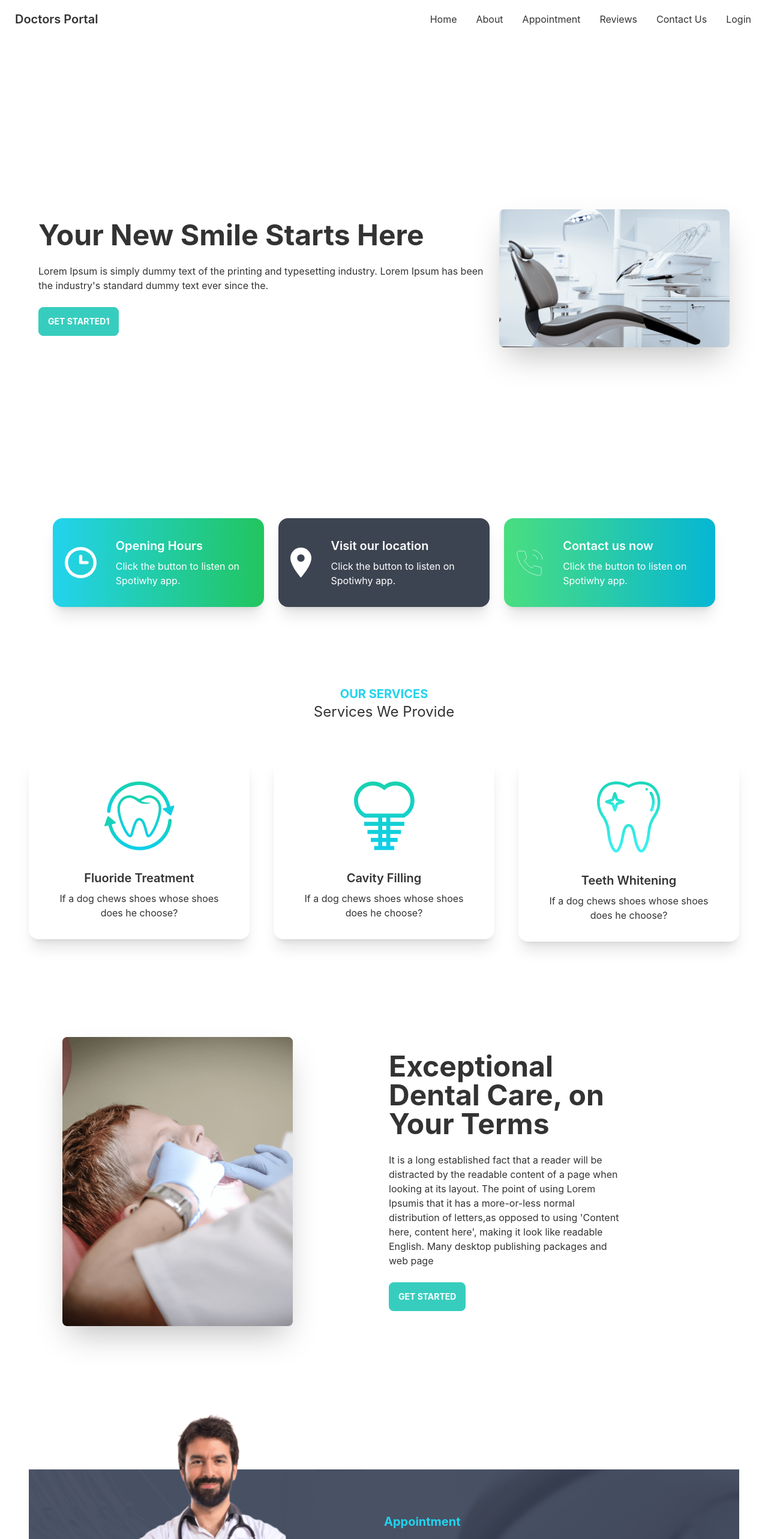
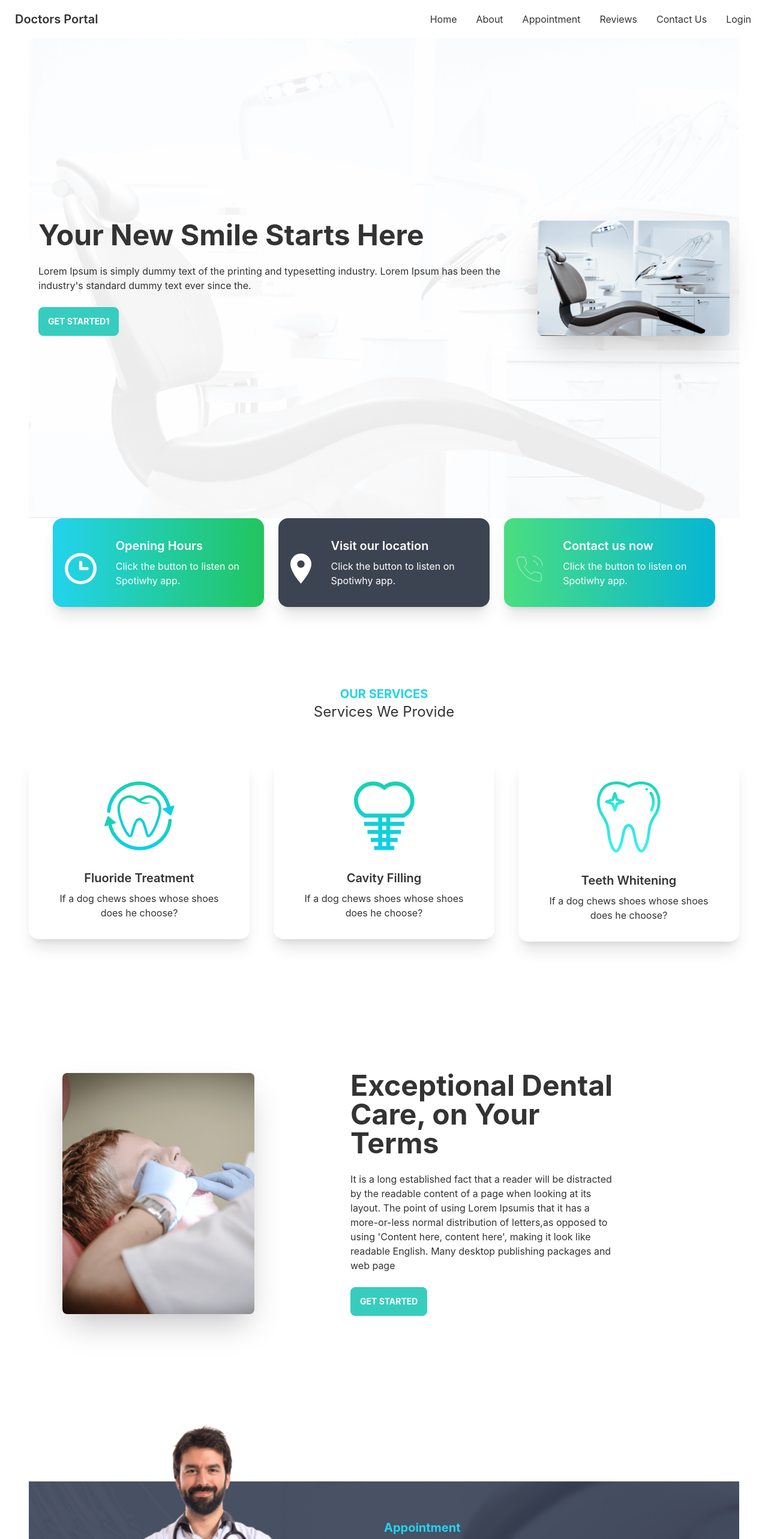
Before and after one commit to jahidrony037/doctors-portal-client, a React (Create React App) app: page / in a window 1280 px wide. Shown: the top 2566 px of the page at 60% size. Built offline with nearby package versions, Linux system fonts and the light colour scheme.

Commit message:
home page responsive

```diff
--- a/src/Pages/Home/Banner.js
+++ b/src/Pages/Home/Banner.js
@@ -1,12 +1,16 @@
 import React from 'react';
+import bg from '../../assets/images/bg.png';
 import chair from '../../assets/images/chair.png';
 import Button from '../Shared/Button';
 const Banner = () => {
 
     return (
-        <div className="hero min-h-screen">
+        <div className="hero min-h-screen"
+            style={{background:`url(${bg})`,
+                    backgroundSize:'cover'}}
+            >
             <div className="hero-content flex-col lg:flex-row-reverse">
-                <img src={chair} className="max-w-sm rounded-lg shadow-2xl" />
+                <img src={chair} className="lg:max-w-lg w-[320px] rounded-lg shadow-2xl" />
                 <div>
                     <h1 className="text-5xl font-bold">Your New Smile Starts Here</h1>
                     <p className="py-6">Lorem Ipsum is simply dummy text of the printing and typesetting industry. Lorem Ipsum has been the industry's standard dummy text ever since the.</p>
--- a/src/Pages/Home/InfoCard.js
+++ b/src/Pages/Home/InfoCard.js
@@ -3,7 +3,7 @@ import React from 'react';
 const infoCard = ({img,cardTitle,bgClass}) => {
     return (
         <div className={`card lg:card-side  shadow-xl ${bgClass}`}>
-  <figure><img src={img} alt="Album" className='pl-5'/></figure>
+  <figure className='pt-5'><img src={img} alt="Album" className='pl-5'/></figure>
   <div className="card-body text-white">
     <h2 className="card-title">{cardTitle}</h2>
     <p>Click the button to listen on Spotiwhy app.</p>
--- a/src/Pages/Home/MakeAppointment.js
+++ b/src/Pages/Home/MakeAppointment.js
@@ -12,9 +12,9 @@ const MakeAppointment = () => {
             <div className='flex-1 hidden lg:block'>
                     <img className='mt-[-150px]' src={doctor} alt=""/>
             </div>
-            <div className='lg:flex-1 '>
+            <div className='lg:flex-1 p-5'>
                 <h3 className='text-xl text-cyan-400 font-bold'>Appointment</h3>
-                <h2 className='text-3xl py-[22px] text-white'>Make and Appointment Today</h2>
+                <h2 className='text-3xl py-[22px] text-white py-3'>Make and Appointment Today</h2>
                 <p className='text-white pb-5'>It is a long established fact that a reader will be distracted by the readable content of a page when looking at its layout. The point of using Lorem Ipsumis that it has a more-or-less normal distribution of letters,as opposed to using 'Content here, content here', making it look like readable English. Many desktop publishing packages and web page</p>
                 <Button>GT Started</Button>
             </div>
--- a/src/Pages/Home/TermsCard.js
+++ b/src/Pages/Home/TermsCard.js
@@ -4,10 +4,10 @@ import Button from '../Shared/Button';
 const TermsCard = ({treatment}) => {
 
     return (
-        <div className='lg:px-10'>
+        <div className='lg:px-10  mt-5' >
             <div className="hero min-h-screen ">
                     <div className="hero-content flex-col lg:flex-row">
-                        <img src={treatment.img} className="max-w-sm rounded-lg shadow-2xl" />
+                        <img src={treatment.img} className="lg:max-w-lg w-[320px]  rounded-lg shadow-2xl" />
                         <div className='lg:px-36'>
                             <h1 className="text-5xl font-bold">{treatment.title}</h1>
                             <p className="py-6">{treatment.description}</p>
--- a/src/Pages/Shared/Footer.js
+++ b/src/Pages/Shared/Footer.js
@@ -30,7 +30,7 @@ const Footer = () => {
   </div>
         </div>
         <div className='my-16 text-center'>
-            <p>Copyright © 2022 - All right reserved by ACME Industries Ltd</p>
+            <p>Copyright © 2022 - All right reserved</p>
         </div>
 </footer>
     );
```
